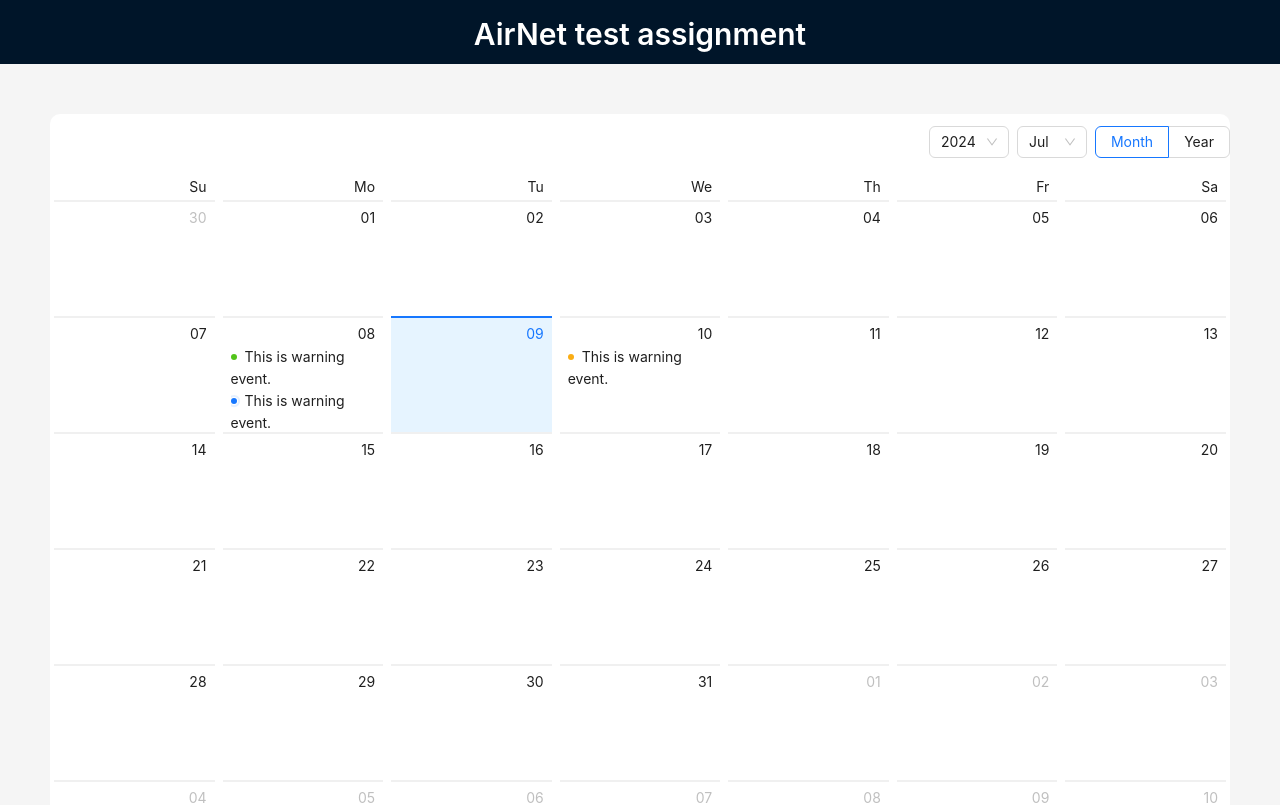
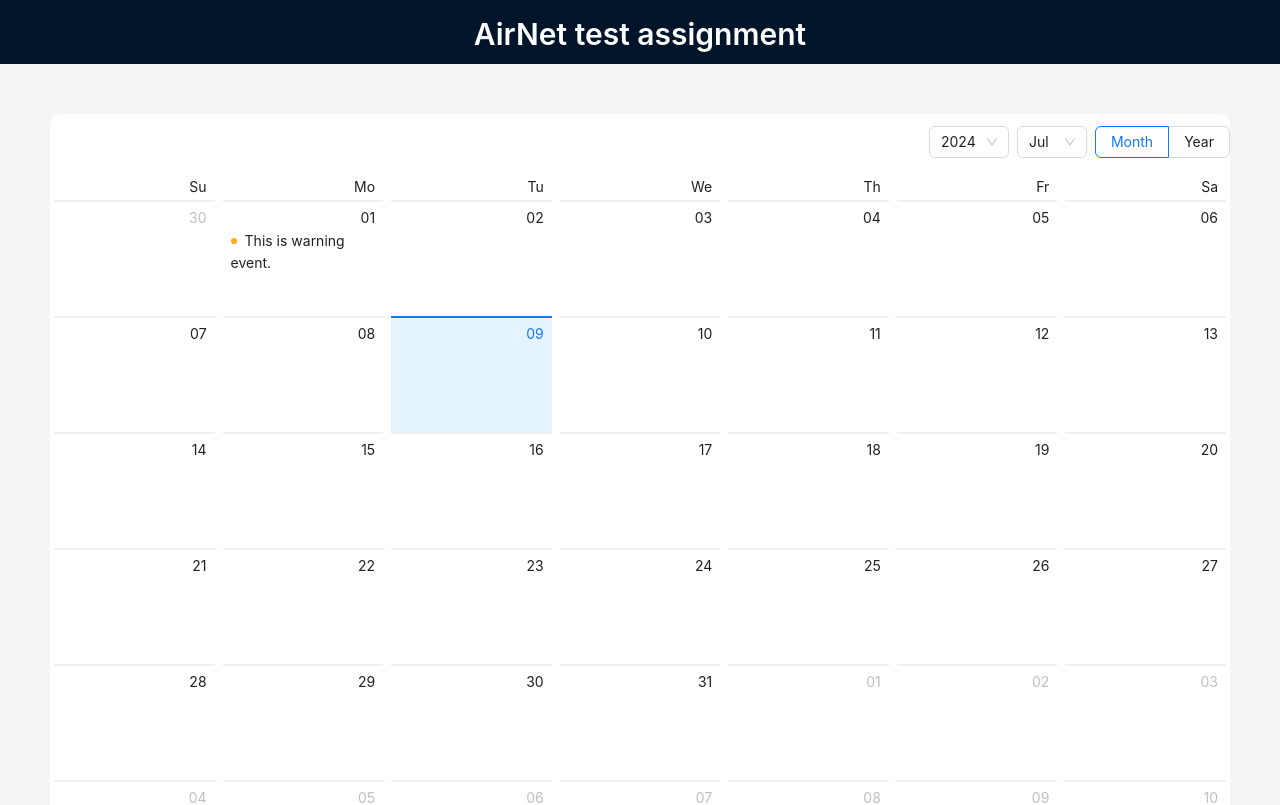
Before and after one commit to AidaChernyavskaya/AirNet, a React (Create React App) app: page / in a window 1280 px wide. Shown: the top 805 px of the page. Built offline with nearby package versions, Linux system fonts and the light colour scheme.

Commit message:
Displaying tasks for a DD-MM-YYYY

```diff
--- a/src/components/ContentBlock/ContentBlock.tsx
+++ b/src/components/ContentBlock/ContentBlock.tsx
@@ -2,6 +2,7 @@ import React from 'react';
 import {Badge, Calendar} from "antd";
 import {Content} from "antd/es/layout/layout";
 import {Dayjs} from "dayjs";
+import dayjs from 'dayjs';
 
 export interface ITask {
     type: "warning" | "success" | "processing" | "error" | "default" | undefined;
@@ -9,13 +10,13 @@ export interface ITask {
 }
 
 export interface ITasksList {
-    date: number,
+    date: string,
     tasks: ITask[]
 }
 
 const listData: ITasksList[] = [
     {
-        date: 8,
+        date: '08-01-2024',
         tasks: [
             {
                 type: 'success',
@@ -28,7 +29,7 @@ const listData: ITasksList[] = [
         ]
     },
     {
-        date: 10,
+        date: '01-07-2024',
         tasks: [
             {
                 type: 'warning',
@@ -39,9 +40,14 @@ const listData: ITasksList[] = [
     },
 ];
 
+const getDateFormat = (value: Dayjs): string => {
+    return dayjs(value).format('DD-MM-YYYY');
+}
+
 const getListData = (value: Dayjs): ITasksList[] => {
-    console.log(value, value.date(), value.month(), value.year());
-    return listData.filter(el => el.date === value.date());
+    console.log(value, dayjs(value).format('DD-MM-YYYY'));
+    const date = getDateFormat(value);
+    return listData.filter(el => el.date === date);
 }
 
 const ContentBlock = () => {
```
